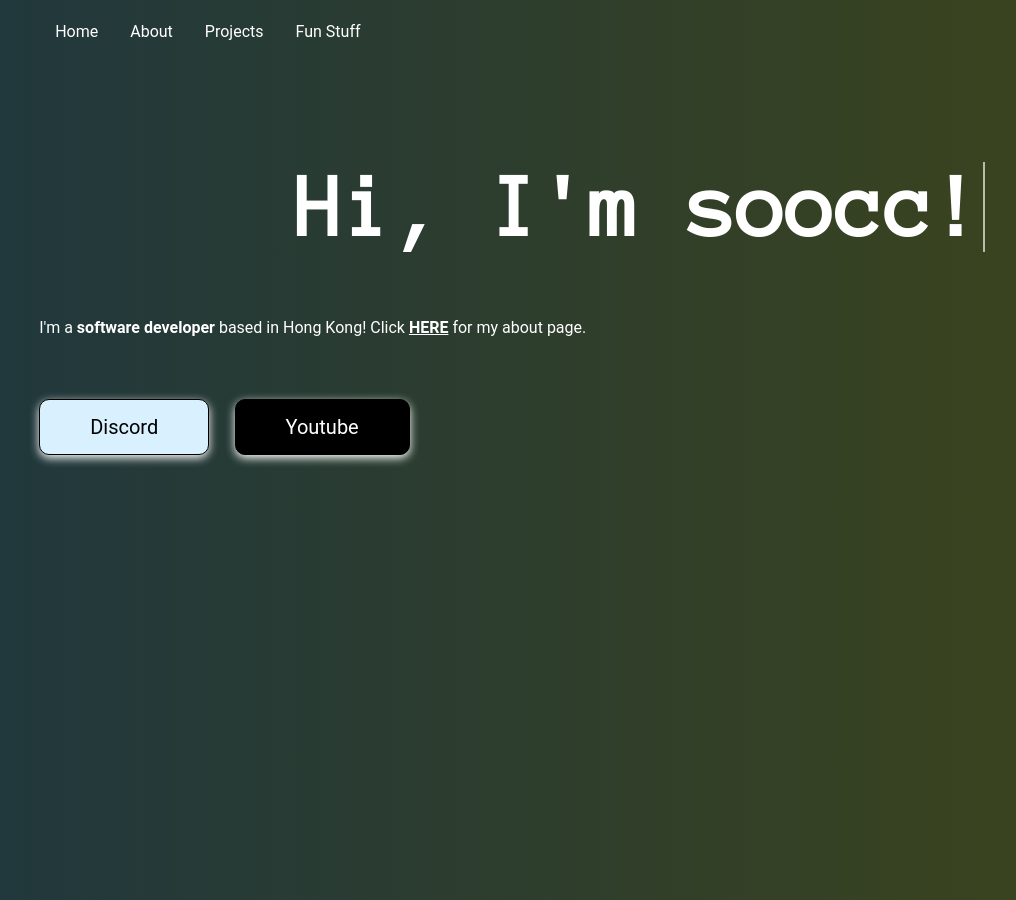
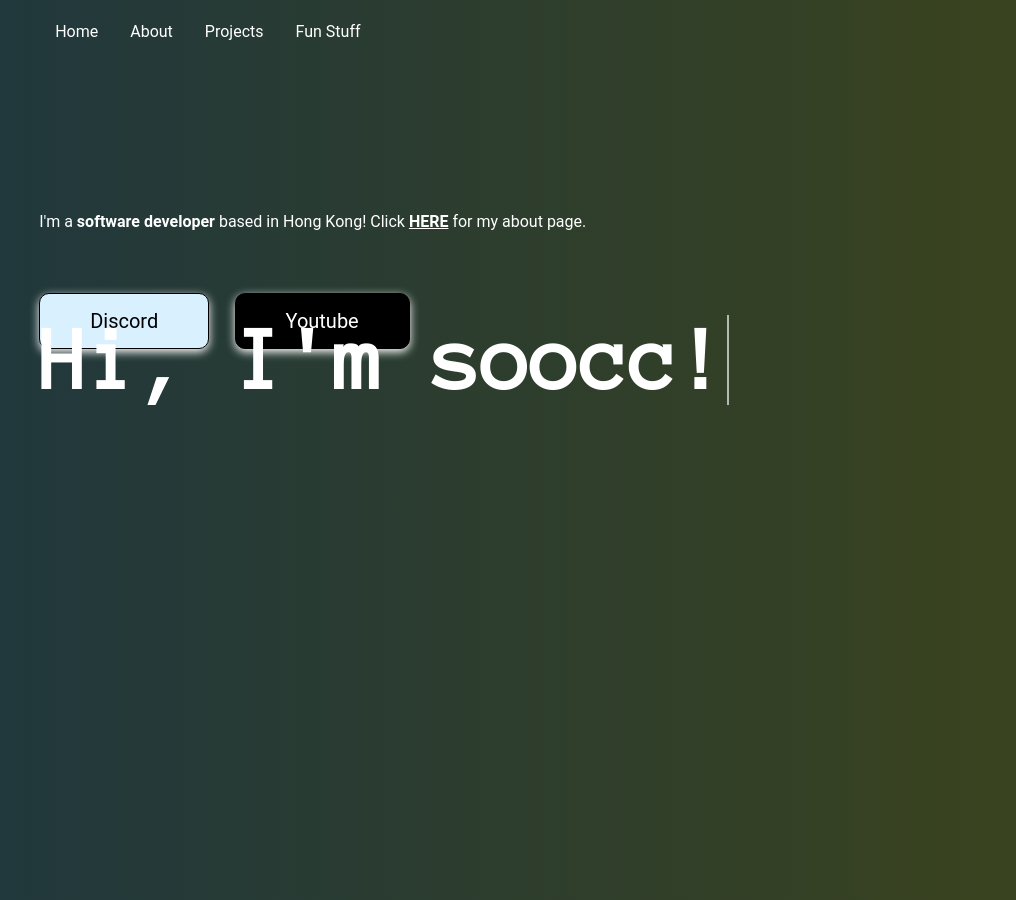
Before and after one commit to soocc/sooccsocks2, a Jekyll site: the page built from index.html, in a window 1280 px wide. Shown: the whole page, without its empty margins (32-1048 px from the left). Built offline with Jekyll 4.4.1, drawn with Linux system fonts in a browser that asks for light colours; some web fonts are replaced.

Commit message:
Update index.html

```diff
--- a/index.html
+++ b/index.html
@@ -23,6 +23,8 @@ layout: default
       }
 
       .line-1 {
+        position: absolute;
+        bottom: 50%;
         width: 24em;
         margin: 0 auto;
         border-right: 2px solid rgba(255,255,255,.75);
```
